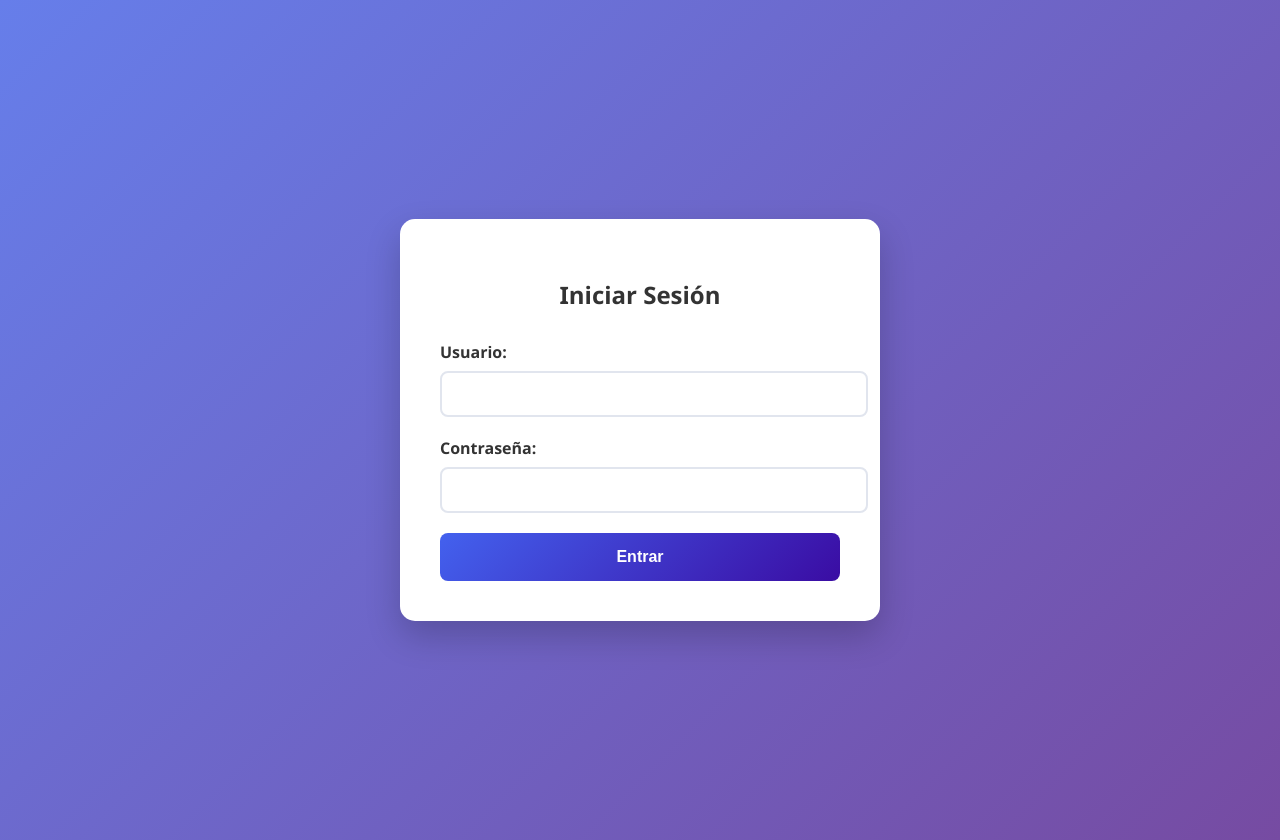
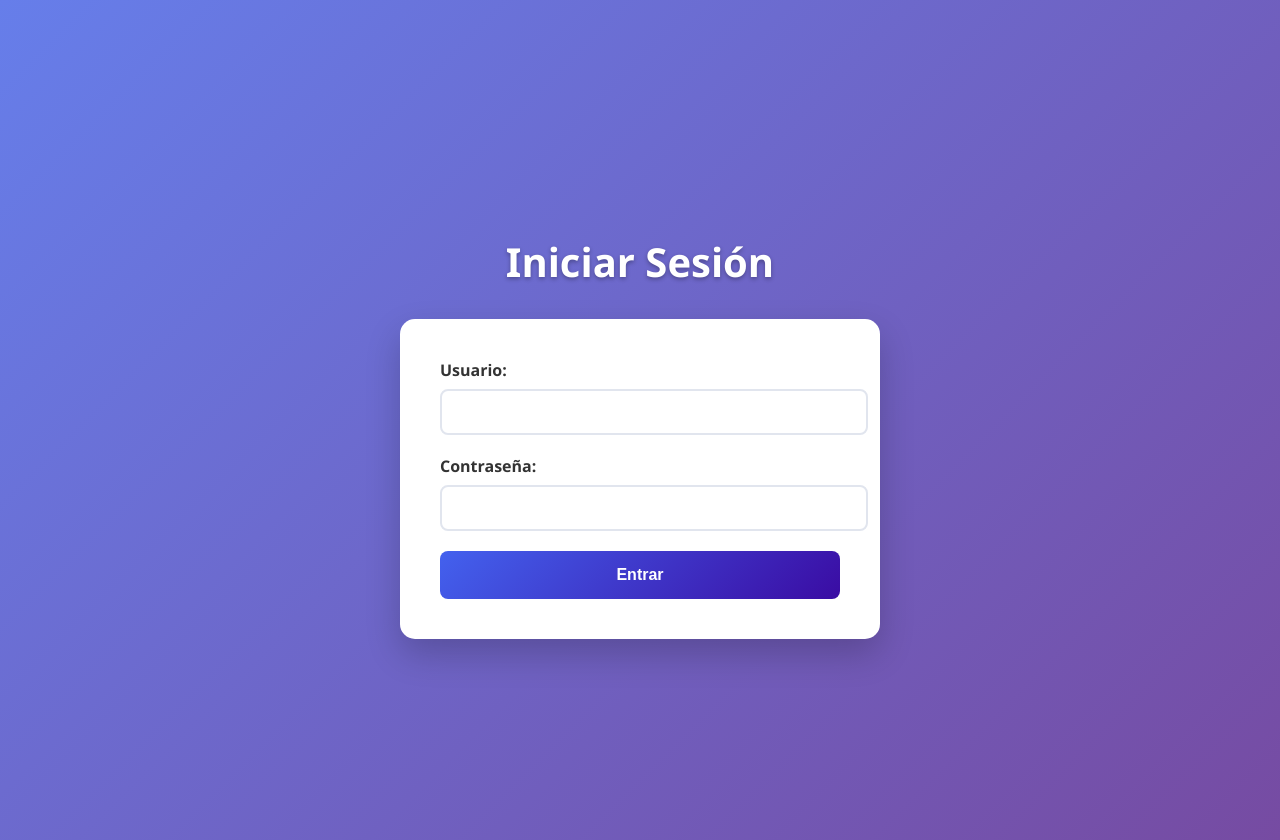
Before and after one commit to Rusby6/Gestor-de-Tareas, a PHP site: page / in a window 1280 px wide. Run offline with PHP 8.4, Linux system fonts and the light colour scheme.

Commit message:
pequeños cambios y comentarios

```diff
--- a/controller/TareaController.php
+++ b/controller/TareaController.php
@@ -38,7 +38,7 @@ class TareaController {
     }
 
     public function listarTareas() {
-        // Obtener tareas usando el gestor
+        // Obtener tareas
         $tareas = $this->gestor->obtenerTareas();
         include 'views/tarea_lista.php';
     }
--- a/index.php
+++ b/index.php
@@ -24,7 +24,7 @@ $rutasProtegidas = [
     'eliminarTarea'
 ];
 
-// Verificar autenticación para rutas protegidas
+// rutasPriv y no logeado
 if (in_array($accion, $rutasProtegidas) && !$loginController->isLoggedIn()) {
     header('Location: index.php?accion=mostrarLogin');
     exit();
--- a/models/GestorTareas.php
+++ b/models/GestorTareas.php
@@ -2,7 +2,7 @@
 class GestorTareas {
     public function __construct() {
         if (!isset($_SESSION['tareas'])) {
-            $_SESSION['tareas'] = array();  // Array asociativo
+            $_SESSION['tareas'] = [];  // Array asociativo de session
         }
 
         if (!isset($_SESSION['ultimo_id'])) {
@@ -18,10 +18,9 @@ class GestorTareas {
     public function agregarTarea($tarea) {
         // Generar un nuevo ID
         $nuevoId = $this->generarId();
-
         $tarea->setId($nuevoId);
 
-        // Guardar la tarea en el array de sesión
+        // Guardar la tarea en el array asociativo de sesión
         $_SESSION['tareas'][$nuevoId] = $tarea;
     }
 
@@ -34,7 +33,7 @@ class GestorTareas {
     }
 
     public function actualizarTarea($id, $nuevosDatos) {
-    //Verificar que la tarea existe
+    //si no existe
     if (!isset($_SESSION['tareas'][$id])) {
     return false;
     }
--- a/models/Usuario.php
+++ b/models/Usuario.php
@@ -9,7 +9,7 @@ class Usuario {
     }
 
     public function login($username, $password) {
-        if ($username === 'ruslan' && $password === '1234') {
+        if ($username === 'rus' && $password === '1234') {
             $this->session->set('usuario', $username);
             return true;
         }
@@ -17,7 +17,11 @@ class Usuario {
     }
 
     public function isLoggedIn() {
-        return $this->session->get('usuario') !== null;
+        if($this->session->get('usuario') !== null){
+            return true;
+        }else{
+            return false;
+        };
     }
 
     public function logout(){
--- a/views/login_form.php
+++ b/views/login_form.php
@@ -4,21 +4,24 @@
     <meta charset="UTF-8">
     <meta name="viewport" content="width=device-width, initial-scale=1.0">
     <title>Login - Gestor de Tareas</title>
-    <style>
+        <style>
         body {
             font-family: 'Segoe UI', Tahoma, Geneva, Verdana, sans-serif;
             background: linear-gradient(135deg, #667eea 0%, #764ba2 100%);
             margin: 0;
             padding: 20px;
             display: flex;
+            flex-direction: column;
             justify-content: center;
             align-items: center;
             min-height: 100vh;
         }
         h2 {
             text-align: center;
-            color: #333;
+            color: white;
             margin-bottom: 30px;
+            font-size: 2.5rem;
+            text-shadow: 0 2px 4px rgba(0,0,0,0.3);
         }
         form {
             background: white;
@@ -78,9 +81,9 @@
     </style>
 </head>
 <body>
+    <h2>Iniciar Sesión</h2>
+<body>
     <form method="POST" action="?accion=procesarLogin">
-        <h2>Iniciar Sesión</h2>
-
         <?php if (isset($mensajeError)): ?>
             <div class="mensaje-error">
                 <?php echo $mensajeError; ?>
--- a/views/tarea_editar.php
+++ b/views/tarea_editar.php
@@ -82,7 +82,7 @@
 <body>
     <h2>Editar Tarea</h2>
 
-    <?php if (isset($fechaError) && $fechaError === 'fechaError'): ?>
+    <?php if (isset($fechaError)): ?>
         <div class="fechaError">Error: Selecciona una fecha</div>
     <?php endif; ?>
 
```
Also changed, not shown: views/tarea_form.php (+0 -12 lines).
